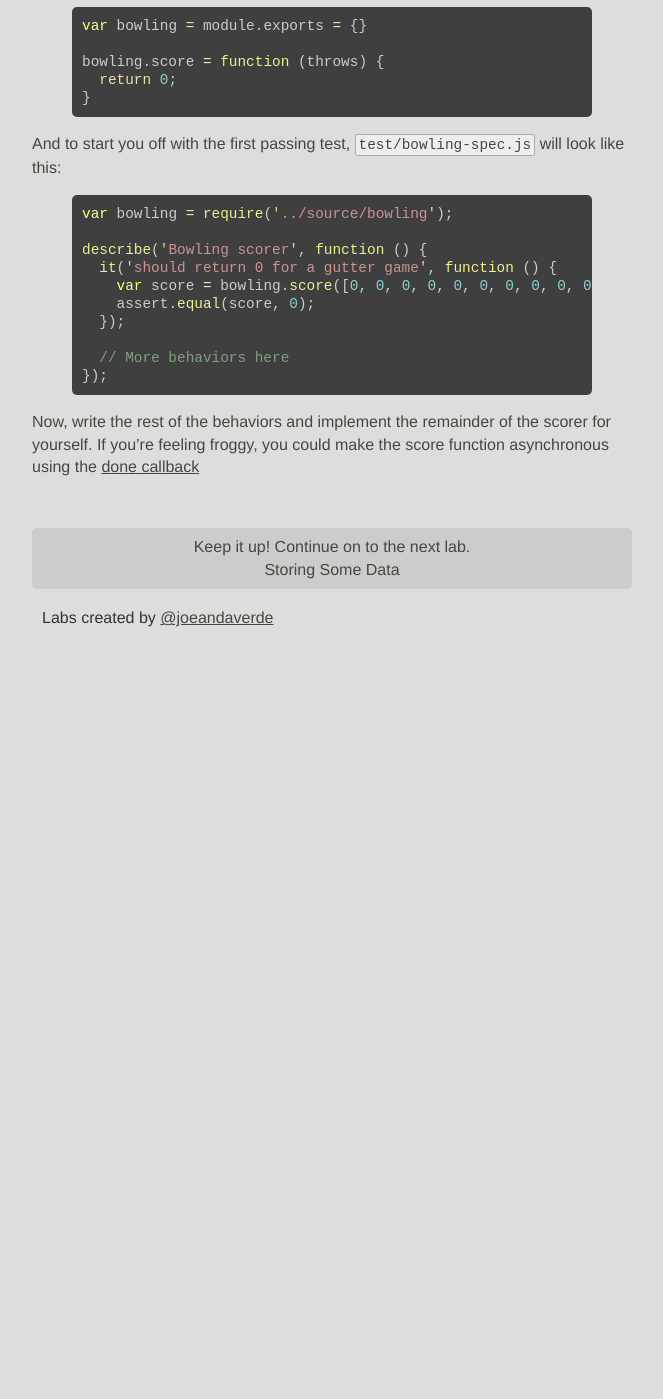
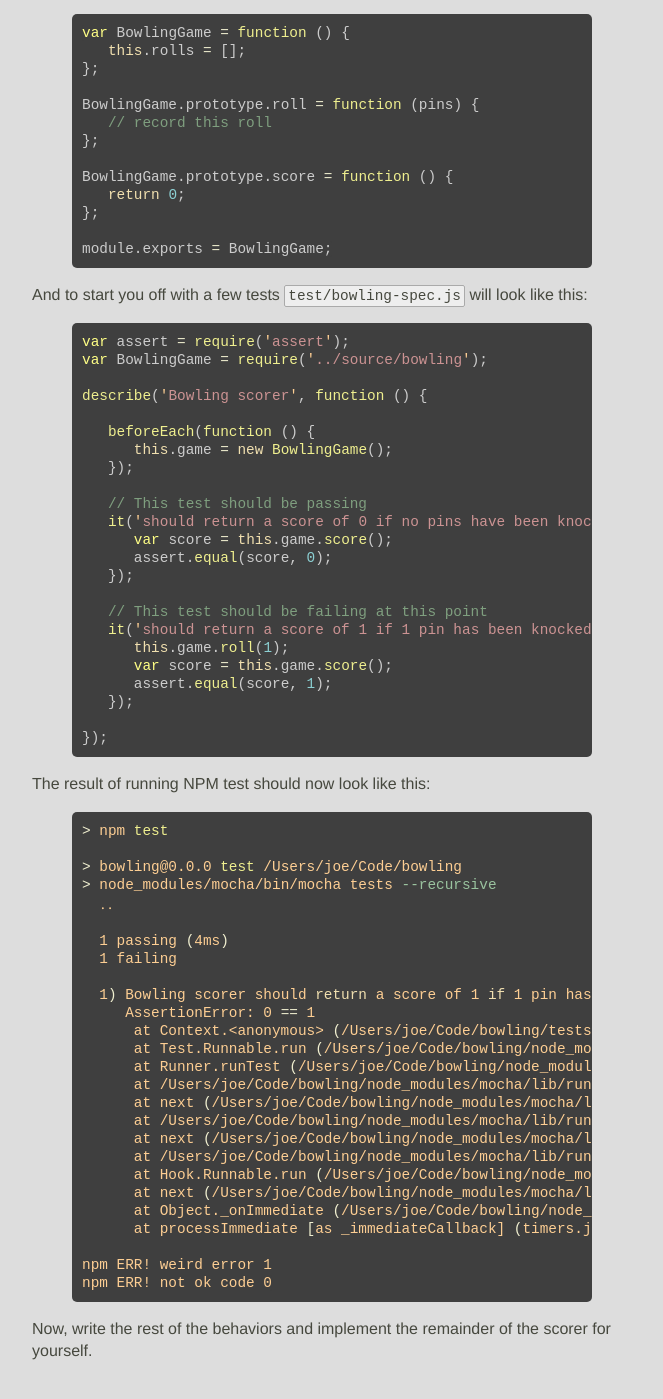
Before and after one commit to JavaScriptKC/workshop, a Jekyll site: the page built from _posts/2013-05-1-test.md, in a window 1280 px wide and 1400 px high, scrolled down 2237 px. Shown: the whole window, without its empty margins (308-971 px from the left). Built offline with Jekyll 4.4.1, drawn with Linux system fonts in a browser that asks for light colours; nearby versions of some CDN libraries; some web fonts are replaced; comment, search, counter and statistics services are not loaded; before the commit the page ends 2974 px from its top, so only the background shows below that; some of the changed text lies outside the part shown.

Commit message:
Updated testing module

```diff
--- a/_posts/2013-05-1-test.md
+++ b/_posts/2013-05-1-test.md
@@ -7,7 +7,7 @@ tags:
 
 # Testing with Mocha
 
-As proper software craftspeople we should be writing tests to ensure the correctness of our software. That's especially true when it comes to a dynamic language like JavaScript. There are several good testing frameworks for JavaScript, but in this lab you will be introduced to [Mocha](https://github.com/visionmedia/mocha) by running through the Bowling Kata.
+As proper software craftspeople we should be writing tests to ensure the correctness of our software. That\'s especially true when it comes to a dynamic language like JavaScript. There are several good testing frameworks for JavaScript, but in this lab you will be introduced to [Mocha](https://github.com/visionmedia/mocha) by running through the [Bowling Kata](http://butunclebob.com/ArticleS.UncleBob.TheBowlingGameKata).
 
 * [Intro to Mocha](#intro_to_mocha)
 * [Assertions](#assertions)
@@ -38,13 +38,13 @@ If you need to do some setup or tear-down before all behaviors, you can use the
 
 ## Assertions
 
-There are some great third party assertion libraries like the [should](https://github.com/visionmedia/should.js/) fluent assertion library. However, the built in [assert](http://nodejs.org/api/assert.html) module gets the job done as well and that's what we'll show for examples.
+There are some great third party assertion libraries like [Should](https://github.com/visionmedia/should.js/). However, the built in [assert](http://nodejs.org/api/assert.html) module gets the job done as well and that\'s what we\'ll use throughout this lab.
 
 ## Setup
 
-Create a new empty directory called `test-lab`. Inside the `test-lab` directory run `npm init`. Next, run `npm install --save-dev mocha` to install mocha as a development dependency. Finally, open the `package.json` file and update the command under `scripts.test` to `node_modules/.bin/mocha --recursive`. Once all of that's done, your package.json should look like this:
+Create a new empty directory called `test-lab`. Inside the `test-lab` directory run `npm init`. Next, run `npm install --save-dev mocha` to install mocha as a development dependency. Finally, open the `package.json` file and update the command under `scripts.test` to `node_modules/mocha/bin/mocha tests --recursive`. Once all of that\'s done, your `package.json` should look like this:
 
-**Note:** If you're using Windows, be sure to change the path separators in the `test` command to two backslashes: `node_modules\\.bin\\mocha --recursive`
+**Note:** If you\'re on Windows, be sure to change the path separators in the `test` command to two backslashes: `node_modules\\mocha\\bin\\mocha tests --recursive`
 
 {% highlight javascript %}
 {
@@ -52,7 +52,7 @@ Create a new empty directory called `test-lab`. Inside the `test-lab` directory
   "version": "0.0.0",
   "main": "index.js",
   "scripts": {
-    "test": "node_modules/.bin/mocha --recursive"
+    "test": "node_modules/mocha/bin/mocha tests --recursive"
   },
   "repository": "",
   "author": "",
@@ -66,42 +66,93 @@ Create a new empty directory called `test-lab`. Inside the `test-lab` directory
 Now, create a folder called `test` and a file inside that called `bowling-spec.js`. If you run `npm test` at this point npm will invoke our test script, running mocha, and showing this result:
 
 {% highlight bash %}
-$ npm test
+> npm test
 
-> test-lab@0.0.0 test test-lab
-> node_modules/.bin/mocha --recursive
+> bowling@0.0.0 test /Users/joe/Code/bowling
+> node_modules/mocha/bin/mocha tests --recursive
 
-
-  0 tests complete (0 ms)
+0 passing (1ms)
 {% endhighlight%}
 
-## The bowling kata
+## The Bowling Kata
 
-In the bowling kata we'll use mocha specs to drive the creation of a module that scores a bowling game. The module should export a function called `score()` that takes in an array of numbers and returns a score as a number. Each entry in the array represents the number of pins knocked down by that throw. You can assume that all throws will be between 0 and 10 and each frame will be valid. Check this out if you need a refresher on the rules for [scoring a bowling game](http://slocums.homestead.com/gamescore.html).
+In the Bowling Kata we\'ll use mocha specs to drive the creation of a module that represents a game of bowling. The module should export a function called `score()` that calculates the current score of the game based on the pins knocked down in each frame. As a quick reminder a bowling game has 20 or 21 rolls depending on how you roll in the 10th frame. Check this out if you need a refresher on the rules for [scoring a bowling game](http://slocums.homestead.com/gamescore.html).
 
 Make a directory called `source` and a file inside of that called `bowling.js`. You can start with this for `source/bowling.js`:
 
 {% highlight javascript %}
-var bowling = module.exports = {}
+var BowlingGame = function () {
+   this.rolls = [];
+};
 
-bowling.score = function (throws) {
-  return 0;
-}
+BowlingGame.prototype.roll = function (pins) {
+   // record this roll
+};
+
+BowlingGame.prototype.score = function () {
+   return 0;
+};
+
+module.exports = BowlingGame;
 {% endhighlight %}
 
-And to start you off with the first passing test, `test/bowling-spec.js` will look like this:
+And to start you off with a few tests `test/bowling-spec.js` will look like this:
 
 {% highlight javascript %}
-var bowling = require('../source/bowling');
+var assert = require('assert');
+var BowlingGame = require('../source/bowling');
 
 describe('Bowling scorer', function () {
-  it('should return 0 for a gutter game', function () {
-    var score = bowling.score([0, 0, 0, 0, 0, 0, 0, 0, 0, 0]);
-    assert.equal(score, 0);
-  });
 
-  // More behaviors here
+   beforeEach(function () {
+      this.game = new BowlingGame();
+   });
+
+   // This test should be passing
+   it('should return a score of 0 if no pins have been knocked down', function () {
+      var score = this.game.score();
+      assert.equal(score, 0);
+   });
+
+   // This test should be failing at this point
+   it('should return a score of 1 if 1 pin has been knocked down', function () {
+      this.game.roll(1);
+      var score = this.game.score();
+      assert.equal(score, 1);
+   });
+
 });
 {% endhighlight %}
 
-Now, write the rest of the behaviors and implement the remainder of the scorer for yourself. If you're feeling froggy, you could make the score function asynchronous using the [done callback](http://visionmedia.github.io/mocha/#asynchronous-code)
+The result of running NPM test should now look like this:
+
+{% highlight bash %}
+> npm test
+
+> bowling@0.0.0 test /Users/joe/Code/bowling
+> node_modules/mocha/bin/mocha tests --recursive
+  ․․
+
+  1 passing (4ms)
+  1 failing
+
+  1) Bowling scorer should return a score of 1 if 1 pin has been knocked down:
+     AssertionError: 0 == 1
+      at Context.<anonymous> (/Users/joe/Code/bowling/tests/bowling-spec.js:18:14)
+      at Test.Runnable.run (/Users/joe/Code/bowling/node_modules/mocha/lib/runnable.js:221:32)
+      at Runner.runTest (/Users/joe/Code/bowling/node_modules/mocha/lib/runner.js:374:10)
+      at /Users/joe/Code/bowling/node_modules/mocha/lib/runner.js:452:12
+      at next (/Users/joe/Code/bowling/node_modules/mocha/lib/runner.js:299:14)
+      at /Users/joe/Code/bowling/node_modules/mocha/lib/runner.js:309:7
+      at next (/Users/joe/Code/bowling/node_modules/mocha/lib/runner.js:247:23)
+      at /Users/joe/Code/bowling/node_modules/mocha/lib/runner.js:271:7
+      at Hook.Runnable.run (/Users/joe/Code/bowling/node_modules/mocha/lib/runnable.js:223:5)
+      at next (/Users/joe/Code/bowling/node_modules/mocha/lib/runner.js:259:10)
+      at Object._onImmediate (/Users/joe/Code/bowling/node_modules/mocha/lib/runner.js:276:5)
+      at processImmediate [as _immediateCallback] (timers.js:330:15)
+
+npm ERR! weird error 1
+npm ERR! not ok code 0
+{% endhighlight %}
+
+Now, write the rest of the behaviors and implement the remainder of the scorer for yourself.
```
Also changed, not shown: other parts of _posts/2013-05-1-test.md (+1 -1 lines), _posts/2014-2-19-deploying.md (+1 -1 lines).
